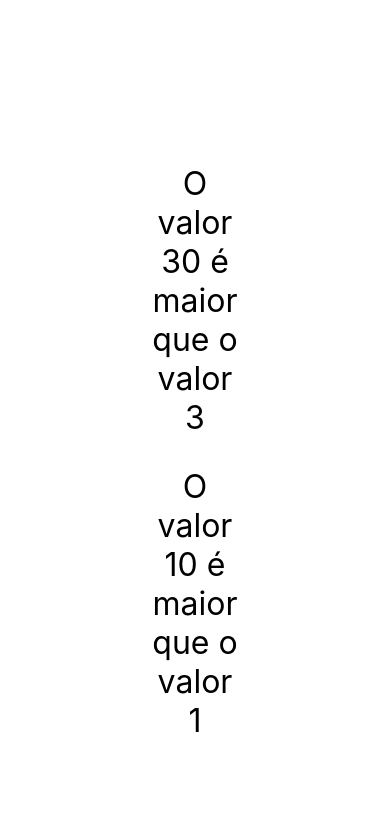
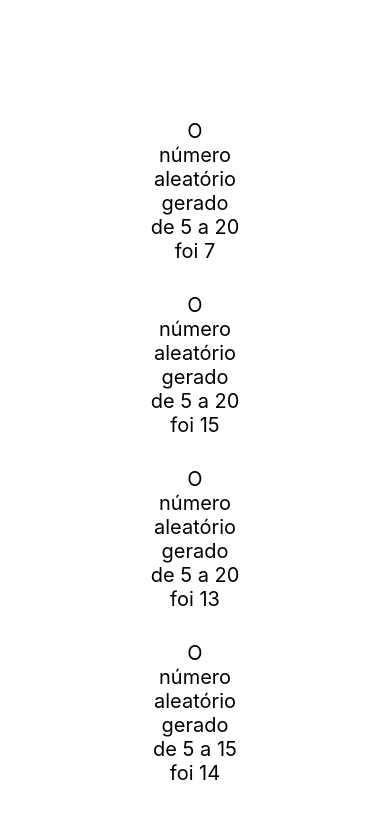
Before and after one commit to lucasgabrielmoura/mobile-estudos, a React Native app in the folder estudos-expo-react/: screen / in a window 390 px wide. Shown: the top 818 px of the page. Built offline with nearby package versions, Linux system fonts and the light colour scheme.

Commit message:
tarefa-random-number

```diff
--- a/estudos-expo-react/App.tsx
+++ b/estudos-expo-react/App.tsx
@@ -4,6 +4,7 @@ import { View, StyleSheet, StatusBar} from "react-native";
 /* import Primeiro from "./src/components/Primeiro";
 import CompDefault ,{ Comp2, Comp3 } from "./src/components/Multi"; //puxando como item específico e o default  */
 import MinMax from "./src/components/MinMax";
+import RandomActivitie from "./src/components/TarefaRandomNumber";
 
 export default function App(){
 
@@ -16,9 +17,14 @@ export default function App(){
       {/* <Primeiro/>
       <CompDefault />
       <Comp3 />
-      <Comp2 /> */}
+      <Comp2 />
       <MinMax min={3} max={30} />
       <MinMax min={1} max={10} />
+      */}
+      <RandomActivitie min={5} max={20} />
+      <RandomActivitie min={5} max={20} />
+      <RandomActivitie min={5} max={20} />
+      <RandomActivitie min={5} max={15} />
     </View>
   )
 }
--- /dev/null
+++ b/estudos-expo-react/src/components/TarefaRandomNumber.tsx
@@ -0,0 +1,21 @@
+import React, { useEffect, useState } from "react";
+import { Text } from "react-native";
+import estilo from "../styles/estilo";
+
+interface valoresprop{
+    min: number;
+    max: number;
+}
+
+export default function RandomActivitie(props:valoresprop){
+
+    const [random, setRandom] = useState<number>(0)
+
+    useEffect(()=>{
+        setRandom(Math.floor(Math.random() * (props.max - props.min + 1) + props.min))
+    })
+
+    return(
+        <Text style={estilo.global}>O número aleatório gerado de {props.min} a {props.max} foi {random}</Text>
+    )
+}
--- a/estudos-expo-react/src/styles/estilo.tsx
+++ b/estudos-expo-react/src/styles/estilo.tsx
@@ -2,7 +2,7 @@ import { StyleSheet } from "react-native";
 
 export default StyleSheet.create({
     global:{
-        fontSize: 32,
+        fontSize: 20,
         textAlign: "center",
         paddingTop: 30,
     }
```
